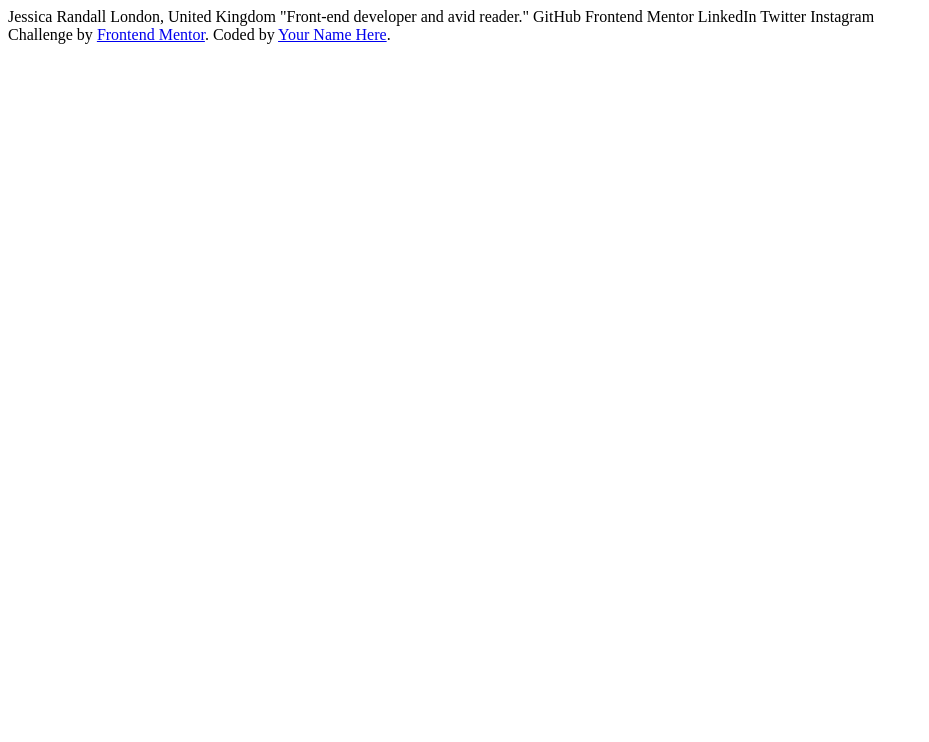
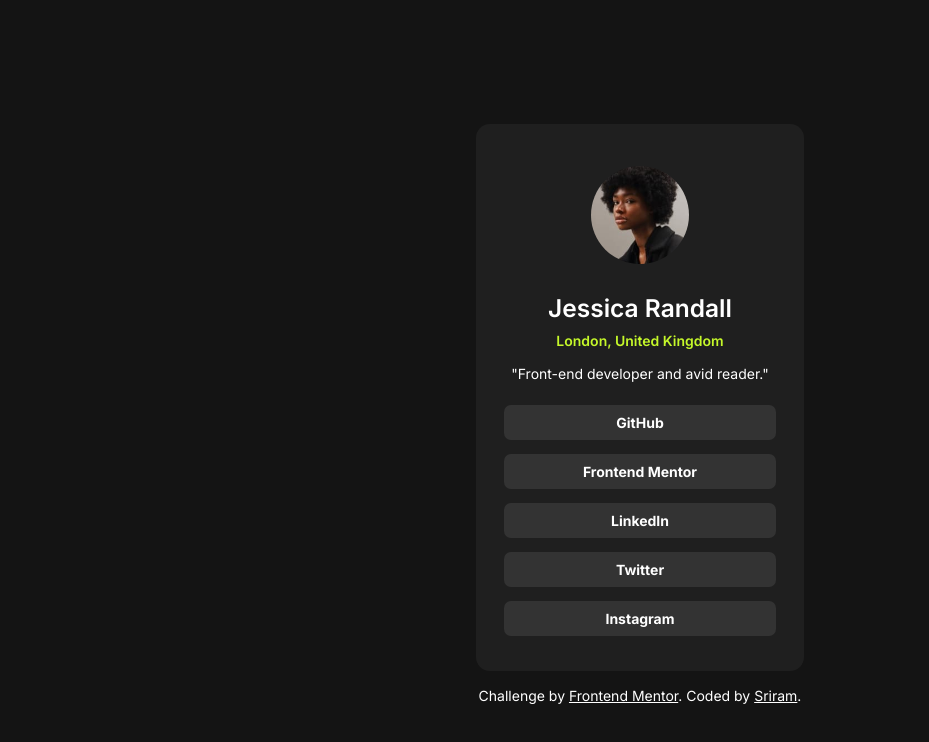
Before and after one commit to sriram23/Social-Link-Profile-Frontend-Mentor, a plain HTML site: page index.html in a window 1280 px wide. Shown: the whole page, without its empty margins (0-929 px from the left). Drawn offline with Linux system fonts and the light colour scheme.

Commit message:
Implemented the screen

```diff
--- /dev/null
+++ b/index.css
@@ -0,0 +1,131 @@
+/** Modern CSS reset  */
+/* Box sizing rules */
+*,
+*::before,
+*::after {
+  box-sizing: border-box;
+}
+
+/* Prevent font size inflation */
+html {
+  -moz-text-size-adjust: none;
+  -webkit-text-size-adjust: none;
+  text-size-adjust: none;
+  font-size: 14px;
+}
+
+/* Remove default margin in favour of better control in authored CSS */
+body, h1, h2, h3, h4, p,
+figure, blockquote, dl, dd {
+  margin-block-end: 0;
+}
+
+/* Remove list styles on ul, ol elements with a list role, which suggests default styling will be removed */
+ul[role='list'],
+ol[role='list'] {
+  list-style: none;
+}
+
+/* Set core body defaults */
+body {
+  min-height: 100vh;
+  line-height: 1.5;
+  font-family: 'Inter', sans-serif;
+}
+
+/* Set shorter line heights on headings and interactive elements */
+h1, h2, h3, h4,
+button, input, label {
+  line-height: 1.1;
+}
+
+/* Balance text wrapping on headings */
+h1, h2,
+h3, h4 {
+  text-wrap: balance;
+}
+
+/* A elements that don't have a class get default styles */
+a:not([class]) {
+  text-decoration-skip-ink: auto;
+  color: currentColor;
+}
+
+/* Make images easier to work with */
+img,
+picture {
+  max-width: 100%;
+  display: block;
+}
+
+/* Inherit fonts for inputs and buttons */
+input, button,
+textarea, select {
+  font: inherit;
+}
+
+/* Make sure textareas without a rows attribute are not tiny */
+textarea:not([rows]) {
+  min-height: 10em;
+}
+
+/* Anything that has been anchored to should have extra scroll margin */
+:target {
+  scroll-margin-block: 5ex;
+}
+
+/** Page Styles  */
+body {
+    background: hsl(0, 0%, 8%);
+    color: hsl(0, 0%, 100%);
+    display: flex;
+    flex-direction: column;
+    justify-content: center;
+    align-items: center;
+}
+.main-container {
+    display: flex;
+    flex-direction: column;
+    align-items: center;
+    margin: 1rem;
+    padding: 2rem;
+    background: hsl(0, 0%, 12%);
+    border-radius: 1rem;
+}
+.avatar {
+    width: 7rem;
+    border-radius: 50%;
+    margin: 1rem;
+}
+.name {
+    font-weight: 600;
+    font-size: 1.75rem;
+}
+.location {
+    font-size: 1rem;
+    font-weight: 600;
+    color: hsl(75, 94%, 57%);
+}
+.desc {
+    font-size: 1rem;
+    font-weight: 400;
+    margin: 1rem 0.5rem;
+}
+.social-button {
+    width: 100%;
+    margin: 0.5rem;
+    background: hsl(0, 0%, 20%);
+    border: unset;
+    color: hsl(0, 0%, 100%);
+    font-size: 1rem;
+    font-weight: 700;
+    padding: 0.5rem;
+    border-radius: 0.5rem;
+    cursor: pointer;
+}
+
+.social-button:hover {
+    background: hsl(75, 94%, 57%);
+    color: hsl(0, 0%, 20%);
+    font-weight: 600;
+}
--- a/index.html
+++ b/index.html
@@ -7,23 +7,26 @@
   <link rel="icon" type="image/png" sizes="32x32" href="./assets/images/favicon-32x32.png">
 
   <title>Frontend Mentor | Social links profile</title>
+  <link rel="stylesheet" href="index.css">
+  <link href="https://fonts.googleapis.com/css2?family=Inter:wght@100..900&display=swap" rel="stylesheet">
 </head>
 <body>
-<main>
-  Jessica Randall
-  London, United Kingdom
-  "Front-end developer and avid reader."
+<main class="main-container">
+  <img class="avatar" src="./assets/images/avatar-jessica.jpeg" alt="Avatar of Jessica">
+  <h1 class="name">Jessica Randall</h1>
+  <h2 class="location">London, United Kingdom</h2>
+  <p class="desc">"Front-end developer and avid reader."</p>
 
-  GitHub
-  Frontend Mentor
-  LinkedIn
-  Twitter
-  Instagram
+  <button class="social-button">GitHub</button>
+  <button class="social-button">Frontend Mentor</button>
+  <button class="social-button">LinkedIn</button>
+  <button class="social-button">Twitter</button>
+  <button class="social-button">Instagram</button>
 </main>
 <footer>
   <div class="attribution">
     Challenge by <a href="https://www.frontendmentor.io?ref=challenge" target="_blank">Frontend Mentor</a>.
-    Coded by <a href="#">Your Name Here</a>.
+    Coded by <a href="https://sriram-23.web.app">Sriram</a>.
   </div>
 </footer>
 </body>
```
Also changed, not shown: 2 other files.
